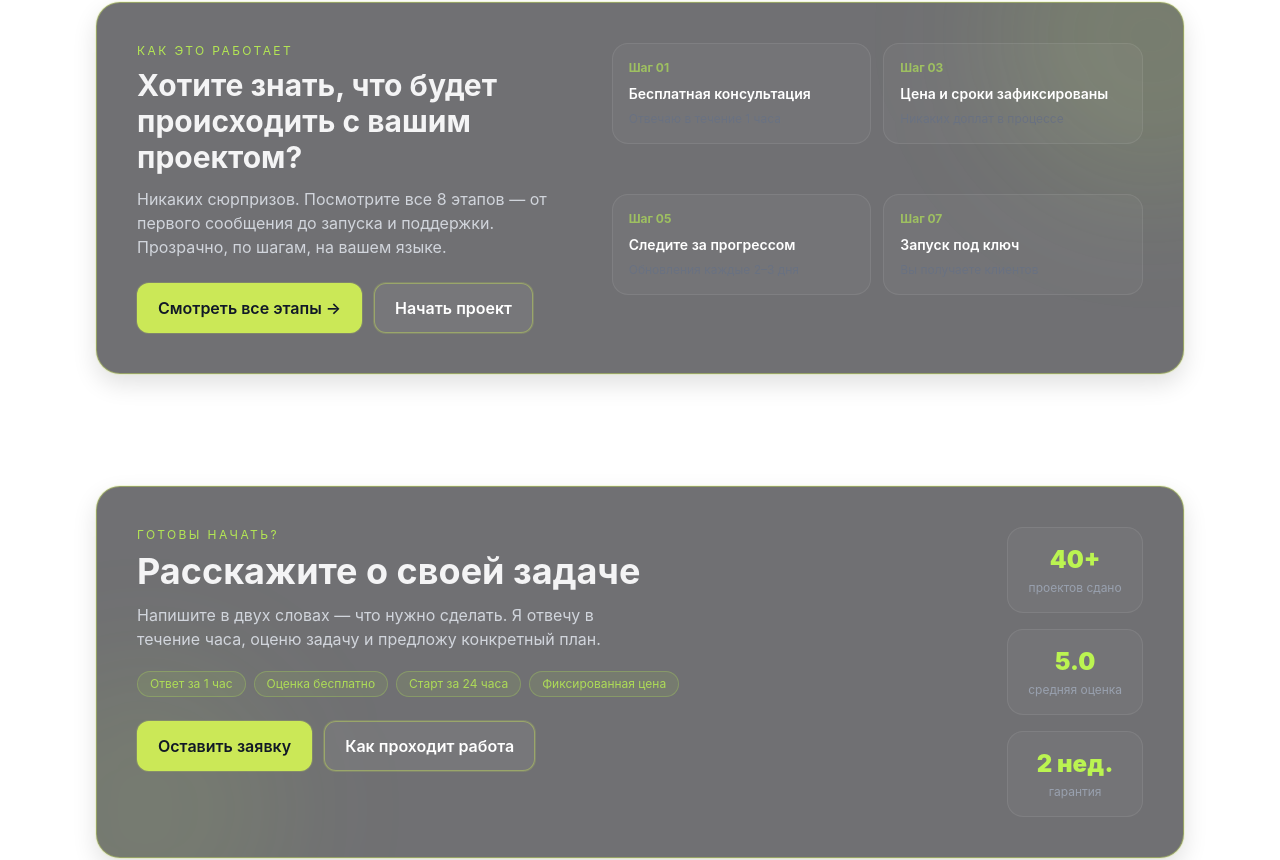
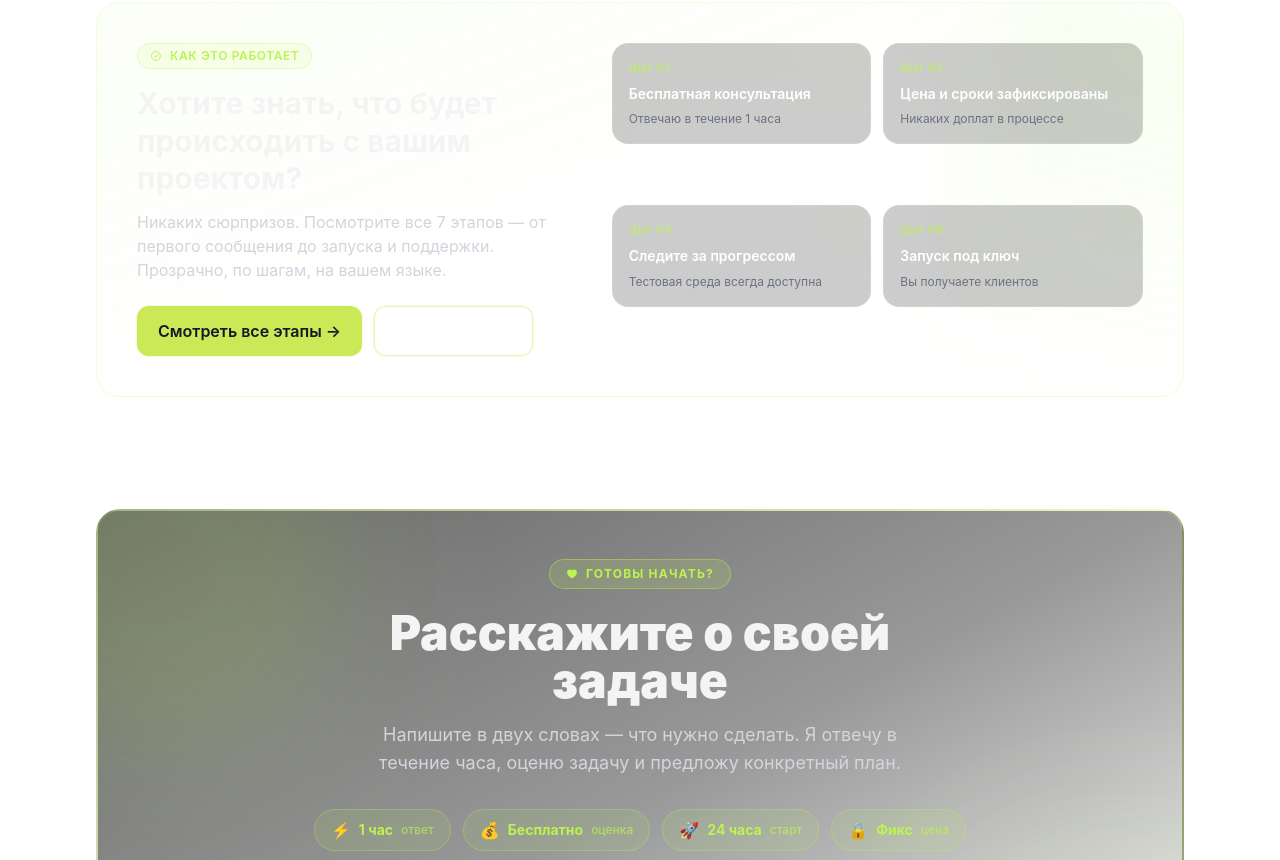
Before and after one commit to Pipata246/nerdServ, a Next.js app: page / in a window 1280 px wide. Shown: the part 3169-4029 px from the top of the page. Built offline with nearby package versions, Linux system fonts and the light colour scheme.

Commit message:
изменен дизайн на главной

```diff
--- a/src/app/page.tsx
+++ b/src/app/page.tsx
@@ -224,20 +224,26 @@ export default function HomePage() {
       <section className="section">
         <div className="container-main">
           <Reveal>
-            <div className="glass relative overflow-hidden rounded-3xl p-6 sm:p-10">
-              {/* Glow */}
-              <div className="pointer-events-none absolute -right-32 -top-32 h-80 w-80 rounded-full bg-lime-300/10 blur-3xl" />
+            {/* Unique design: diagonal split with gradient */}
+            <div className="relative overflow-hidden rounded-3xl border border-lime-300/20 bg-gradient-to-br from-lime-300/5 via-transparent to-transparent p-6 sm:p-10">
+              {/* Diagonal accent line */}
+              <div className="pointer-events-none absolute -right-40 top-0 h-full w-96 rotate-12 bg-gradient-to-b from-lime-300/10 to-transparent blur-2xl" />
 
               <div className="relative grid gap-8 lg:grid-cols-[1fr_1.2fr]">
                 {/* Left */}
                 <div className="flex flex-col justify-between gap-6">
                   <div>
-                    <p className="text-xs uppercase tracking-[0.2em] text-lime-300/90">Как это работает</p>
-                    <h2 className="mt-2 text-2xl font-bold sm:text-3xl">
+                    <div className="inline-flex items-center gap-2 rounded-full border border-lime-300/30 bg-lime-300/10 px-3 py-1">
+                      <svg viewBox="0 0 24 24" fill="none" stroke="currentColor" strokeWidth="2" className="h-3 w-3 text-lime-300">
+                        <path strokeLinecap="round" strokeLinejoin="round" d="M9 12.75 11.25 15 15 9.75M21 12a9 9 0 1 1-18 0 9 9 0 0 1 18 0Z" />
+                      </svg>
+                      <span className="text-xs font-semibold uppercase tracking-wider text-lime-300">Как это работает</span>
+                    </div>
+                    <h2 className="mt-4 text-2xl font-bold leading-tight sm:text-3xl">
                       Хотите знать, что будет происходить с вашим проектом?
                     </h2>
                     <p className="mt-3 text-gray-300">
-                      Никаких сюрпризов. Посмотрите все 8 этапов — от первого сообщения до запуска и поддержки. Прозрачно, по шагам, на вашем языке.
+                      Никаких сюрпризов. Посмотрите все 7 этапов — от первого сообщения до запуска и поддержки. Прозрачно, по шагам, на вашем языке.
                     </p>
                   </div>
                   <div className="flex flex-col gap-3 sm:flex-row">
@@ -250,24 +256,25 @@ export default function HomePage() {
                   </div>
                 </div>
 
-                {/* Right: step preview */}
+                {/* Right: step preview cards with stagger */}
                 <div className="grid grid-cols-2 gap-3">
                   {[
-                    { n: "01", label: "Бесплатная консультация", hint: "Отвечаю в течение 1 часа" },
-                    { n: "03", label: "Цена и сроки зафиксированы", hint: "Никаких доплат в процессе" },
-                    { n: "05", label: "Следите за прогрессом", hint: "Обновления каждые 2–3 дня" },
-                    { n: "07", label: "Запуск под ключ", hint: "Вы получаете клиентов" },
+                    { n: "01", label: "Бесплатная консультация", hint: "Отвечаю в течение 1 часа", color: "lime" },
+                    { n: "03", label: "Цена и сроки зафиксированы", hint: "Никаких доплат в процессе", color: "violet" },
+                    { n: "04", label: "Следите за прогрессом", hint: "Тестовая среда всегда доступна", color: "orange" },
+                    { n: "06", label: "Запуск под ключ", hint: "Вы получаете клиентов", color: "teal" },
                   ].map((s, i) => (
                     <Reveal key={s.n} delay={i * 0.08}>
                       <Link
                         href="/your-case"
-                        className="group flex flex-col gap-2 rounded-2xl border border-white/8 bg-white/3 p-4 transition hover:border-lime-300/30 hover:bg-lime-300/5"
+                        className="group relative flex flex-col gap-2 overflow-hidden rounded-2xl border border-white/10 bg-black/20 p-4 backdrop-blur-sm transition hover:border-lime-300/40 hover:bg-lime-300/5"
                       >
-                        <span className="text-xs font-bold text-lime-300/60 group-hover:text-lime-300 transition">
+                        <div className="absolute right-0 top-0 h-16 w-16 translate-x-6 -translate-y-6 rounded-full bg-lime-300/5 blur-xl transition group-hover:bg-lime-300/10" />
+                        <span className="relative text-xs font-bold text-lime-300/60 transition group-hover:text-lime-300">
                           Шаг {s.n}
                         </span>
-                        <span className="text-sm font-semibold leading-snug text-white">{s.label}</span>
-                        <span className="text-xs text-gray-500">{s.hint}</span>
+                        <span className="relative text-sm font-semibold leading-snug text-white">{s.label}</span>
+                        <span className="relative text-xs text-gray-500">{s.hint}</span>
                       </Link>
                     </Reveal>
                   ))}
@@ -282,41 +289,64 @@ export default function HomePage() {
       <section className="section">
         <div className="container-main">
           <Reveal>
-            <div className="glass relative overflow-hidden rounded-3xl p-6 sm:p-10">
-              <div className="pointer-events-none absolute -left-24 -bottom-24 h-72 w-72 rounded-full bg-lime-300/8 blur-3xl" />
-              <div className="relative grid gap-8 lg:grid-cols-[1fr_auto]">
-                <div>
-                  <p className="text-xs uppercase tracking-[0.2em] text-lime-300/90">Готовы начать?</p>
-                  <h2 className="mt-2 text-3xl font-bold sm:text-4xl">Расскажите о своей задаче</h2>
-                  <p className="mt-3 max-w-lg text-gray-300">
+            {/* Unique design: centered with floating stats */}
+            <div className="relative overflow-hidden rounded-3xl border-2 border-lime-300/30 bg-gradient-to-br from-black/60 via-black/40 to-transparent p-8 sm:p-12">
+              {/* Animated glow */}
+              <div className="pointer-events-none absolute -left-32 -top-32 h-96 w-96 rounded-full bg-lime-300/15 blur-3xl" />
+              <div className="pointer-events-none absolute -bottom-32 -right-32 h-96 w-96 rounded-full bg-lime-300/10 blur-3xl" />
+
+              <div className="relative text-center">
+                <div className="inline-flex items-center gap-2 rounded-full border border-lime-300/40 bg-lime-300/15 px-4 py-1.5">
+                  <svg viewBox="0 0 24 24" fill="currentColor" className="h-3 w-3 text-lime-300">
+                    <path d="M11.645 20.91l-.007-.003-.022-.012a15.247 15.247 0 01-.383-.218 25.18 25.18 0 01-4.244-3.17C4.688 15.36 2.25 12.174 2.25 8.25 2.25 5.322 4.714 3 7.688 3A5.5 5.5 0 0112 5.052 5.5 5.5 0 0116.313 3c2.973 0 5.437 2.322 5.437 5.25 0 3.925-2.438 7.111-4.739 9.256a25.175 25.175 0 01-4.244 3.17 15.247 15.247 0 01-.383.219l-.022.012-.007.004-.003.001a.752.752 0 01-.704 0l-.003-.001z" />
+                  </svg>
+                  <span className="text-xs font-bold uppercase tracking-widest text-lime-300">Готовы начать?</span>
+                </div>
+                <h2 className="mx-auto mt-5 max-w-2xl text-3xl font-black sm:text-4xl lg:text-5xl">
+                  Расскажите о своей задаче
+                </h2>
+                <p className="mx-auto mt-4 max-w-xl text-base text-gray-300 sm:text-lg">
                   Напишите в двух словах — что нужно сделать. Я отвечу в течение часа, оценю задачу и предложу конкретный план.
                 </p>
-                  <div className="mt-5 flex flex-wrap gap-2">
-                    {["Ответ за 1 час", "Оценка бесплатно", "Старт за 24 часа", "Фиксированная цена"].map((tag) => (
-                      <span key={tag} className="rounded-full border border-lime-300/25 bg-lime-300/8 px-3 py-1 text-xs text-lime-300/80">
-                        {tag}
+
+                {/* Floating stats */}
+                <div className="mx-auto mt-8 flex max-w-2xl flex-wrap justify-center gap-3">
+                  {[
+                    { icon: "⚡", value: "1 час", label: "ответ" },
+                    { icon: "💰", value: "Бесплатно", label: "оценка" },
+                    { icon: "🚀", value: "24 часа", label: "старт" },
+                    { icon: "🔒", value: "Фикс", label: "цена" },
+                  ].map((tag) => (
+                    <span
+                      key={tag.label}
+                      className="inline-flex items-center gap-2 rounded-full border border-lime-300/30 bg-lime-300/10 px-4 py-2 text-sm font-medium text-lime-300 backdrop-blur-sm"
+                    >
+                      <span className="text-base">{tag.icon}</span>
+                      <span className="font-bold">{tag.value}</span>
+                      <span className="text-xs text-lime-300/70">{tag.label}</span>
                     </span>
                   ))}
                 </div>
-                  <div className="mt-6 flex flex-col gap-3 sm:flex-row">
-                    <Link href="/contact" className="btn-primary w-full justify-center sm:w-auto">
+
+                <div className="mt-8 flex flex-col justify-center gap-4 sm:flex-row">
+                  <Link href="/contact" className="btn-primary w-full justify-center text-base sm:w-auto">
                     Оставить заявку
                   </Link>
-                    <Link href="/your-case" className="btn-secondary w-full justify-center sm:w-auto">
+                  <Link href="/your-case" className="btn-secondary w-full justify-center text-base sm:w-auto">
                     Как проходит работа
                   </Link>
                 </div>
-                </div>
-                {/* Side stat */}
-                <div className="flex flex-row gap-4 lg:flex-col lg:justify-center">
+
+                {/* Bottom stats bar */}
+                <div className="mx-auto mt-10 flex max-w-lg justify-center gap-8 border-t border-white/10 pt-6">
                   {[
                     { value: "40+", label: "проектов сдано" },
                     { value: "5.0", label: "средняя оценка" },
                     { value: "2 нед.", label: "гарантия" },
                   ].map((s) => (
-                    <div key={s.label} className="rounded-2xl border border-white/8 bg-white/3 px-5 py-4 text-center">
+                    <div key={s.label} className="text-center">
                       <p className="text-2xl font-black text-lime-300">{s.value}</p>
-                      <p className="mt-1 text-xs text-gray-400">{s.label}</p>
+                      <p className="mt-1 text-xs text-gray-500">{s.label}</p>
                     </div>
                   ))}
                 </div>
```
Lines whose indentation alone changed are shown as unchanged.
